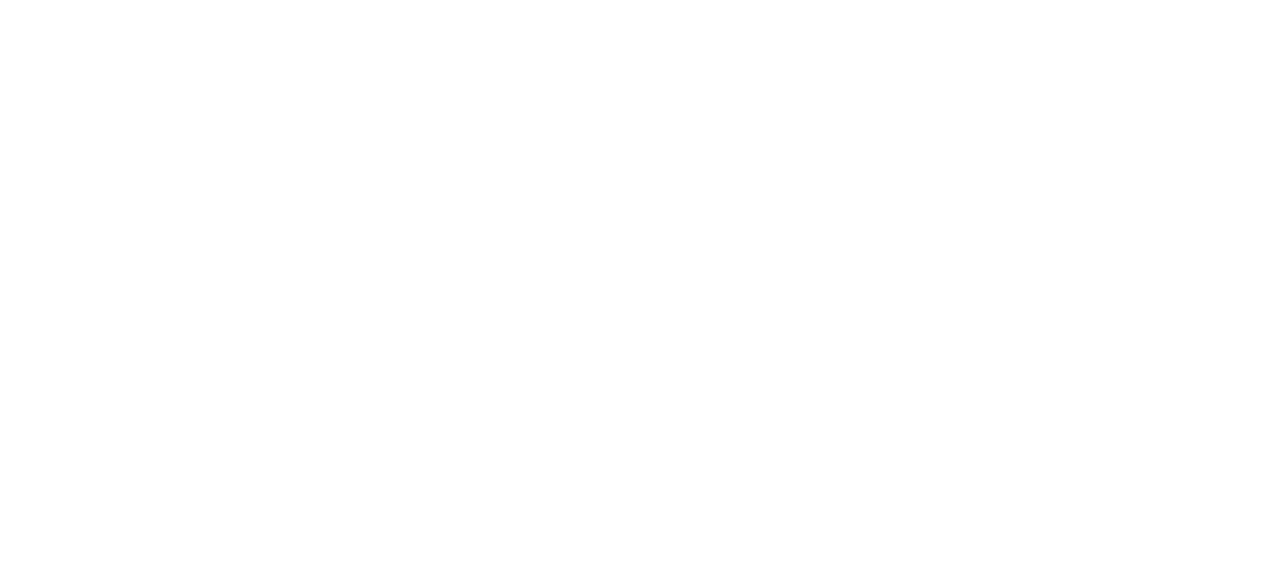
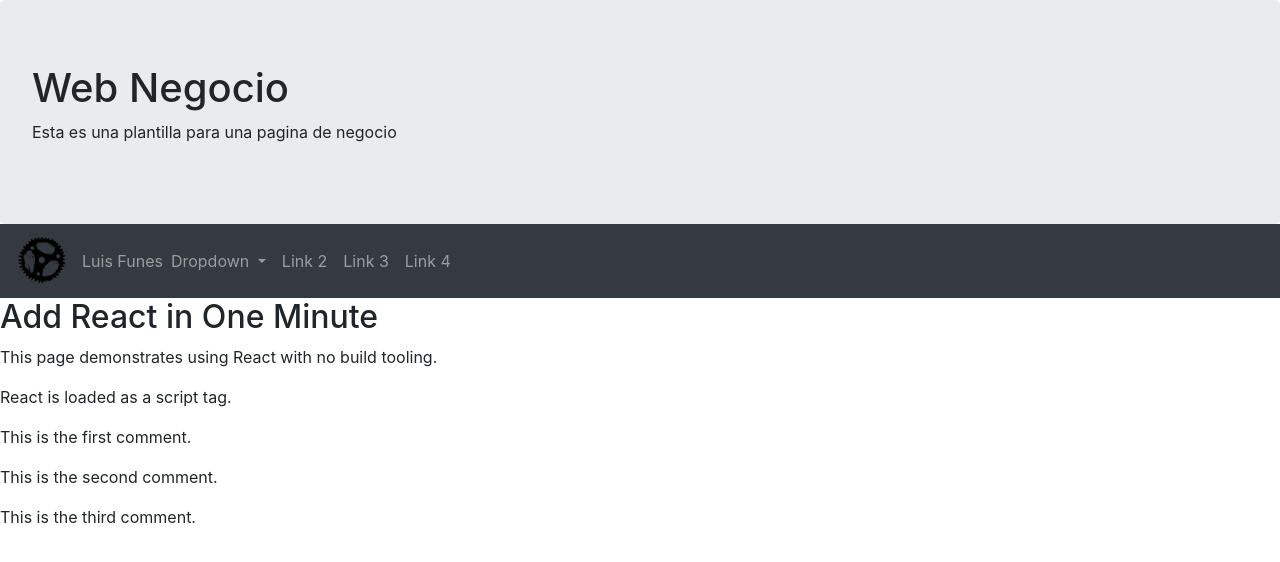
Before and after one commit to Lfnz-zz/wnegocio, a PHP site: page / in a window 1280 px wide. Before the commit the part shown is empty. Shown: the top 562 px of the page. Run offline with PHP 8.4, Linux system fonts and the light colour scheme.

Commit message:
v 0.1.0
continuación de proyecto

```diff
--- a/Includes/footer.php
+++ b/Includes/footer.php
@@ -3,6 +3,14 @@
         <script src="https://code.jquery.com/jquery-3.3.1.slim.min.js" integrity="sha384-q8i/X+965DzO0rT7abK41JStQIAqVgRVzpbzo5smXKp4YfRvH+8abtTE1Pi6jizo" crossorigin="anonymous"></script>
         <script src="https://cdnjs.cloudflare.com/ajax/libs/popper.js/1.14.3/umd/popper.min.js" integrity="sha384-ZMP7rVo3mIykV+2+9J3UJ46jBk0WLaUAdn689aCwoqbBJiSnjAK/l8WvCWPIPm49" crossorigin="anonymous"></script>
         <script src="https://stackpath.bootstrapcdn.com/bootstrap/4.1.3/js/bootstrap.min.js" integrity="sha384-ChfqqxuZUCnJSK3+MXmPNIyE6ZbWh2IMqE241rYiqJxyMiZ6OW/JmZQ5stwEULTy" crossorigin="anonymous"></script>
+
+        <!-- Load React. -->
+        <!-- Note: when deploying, replace "development.js" with "production.min.js". -->
+        <script src="https://unpkg.com/react@16/umd/react.development.js" crossorigin></script>
+        <script src="https://unpkg.com/react-dom@16/umd/react-dom.development.js" crossorigin></script>
+        <!-- Load our React component. -->
+        <script src="js/LCrReact.js"></script>
+
         <!-- Include all compiled plugins (below), or include individual files as needed -->
         <script src="js/bootstrap.js"></script>
         <script src="js/LCrJs.js"></script>
--- a/Includes/header.php
+++ b/Includes/header.php
@@ -10,3 +10,7 @@
         <link href="https://fonts.googleapis.com/icon?family=Material+Icons"rel="stylesheet">
     </head>
     <body>
+        <div class="jumbotron" >
+            <h1>Web Negocio</h1>
+            <p>Esta es una plantilla para una pagina de negocio</p>
+        </div>
--- a/Includes/nav.php
+++ b/Includes/nav.php
@@ -0,0 +1,31 @@
+<nav class="navbar navbar-expand-md navbar-dark bg-dark sticky-top">
+    <button class="navbar-toggler" data-toggle="collapse" data-target="#collapse_target">
+        <span class=navbar-toggler-icon></span>
+    </button>
+    <div class="collapse navbar-collapse" id="collapse_target">
+        <a class="navbar-brand"><img src="Images/logo.png"></a>
+            <span class="navbar-text">Luis Funes</span>
+        <ul class="navbar-nav">
+            <li class="nav-item dropdown">
+                <a class="nav-link dropdown-toggle" data-toggle="dropdown" data-target="dropdown_target" href="#">Dropdown
+                    <span class="caret"></span>
+                </a>
+                <div class="dropdown-menu" aria-labelledby="dropdown_target">
+                    <a class="dropdown-item">Sub link 1</a>
+                    <div class="dropdown-divider"></div>
+                    <a class="dropdown-item">Sub link 2</a>
+                    <a class="dropdown-item">Sub link 3</a>
+                </div>
+            </li>
+            <li class="nav-item">
+                <a class="nav-link" href="#">Link 2</a>
+            </li>
+            <li class="nav-item">
+                <a class="nav-link" href="#">Link 3</a>
+            </li>
+            <li class="nav-item">
+                <a class="nav-link" href="#">Link 4</a>
+            </li>
+        </ul>
+    </div>
+</nav>
--- a/css/LCrcss.css
+++ b/css/LCrcss.css
@@ -0,0 +1,29 @@
+/***********************************************************
+Tags Comunes
+***********************************************************/
+
+/***********************************************************
+  NAV
+***********************************************************/
+.jumbotron{
+    margin-bottom: 0;
+}
+
+.navbar-brand img{
+    width: 50px;
+}
+
+/***********************************************************
+Tags Globales
+***********************************************************/
+/*Extra small devices (portrait phones, less than 576px)*/
+@media (max-width: 575.98px) { ... }
+
+/*Small devices (landscape phones, less than 768px)*/
+@media (max-width: 767.98px) { ... }
+
+/*Medium devices (tablets, less than 992px)*/
+@media (max-width: 991.98px) { ... }
+
+/*Large devices (desktops, less than 1200px)*/
+@media (max-width: 1199.98px) { ... }
--- a/index.php
+++ b/index.php
@@ -2,6 +2,25 @@
 include 'Includes/header.php';
 include 'Includes/nav.php';
 ?>
+<h2>Add React in One Minute</h2>
+<p>This page demonstrates using React with no build tooling.</p>
+<p>React is loaded as a script tag.</p>
+<p>
+This is the first comment.
+<!-- We will put our React component inside this div. -->
+<div class="like_button_container" data-commentid="1"></div>
+</p>
+<p>
+This is the second comment.
+      <!-- We will put our React component inside this div. -->
+      <div class="like_button_container" data-commentid="2"></div>
+    </p>
+
+    <p>
+      This is the third comment.
+      <!-- We will put our React component inside this div. -->
+      <div class="like_button_container" data-commentid="3"></div>
+</p>
 
 <?php
 include 'Includes/footer.php';
```
Also changed, not shown: Images/logo.png (added), README.md, js/LCrReact.js (added).
